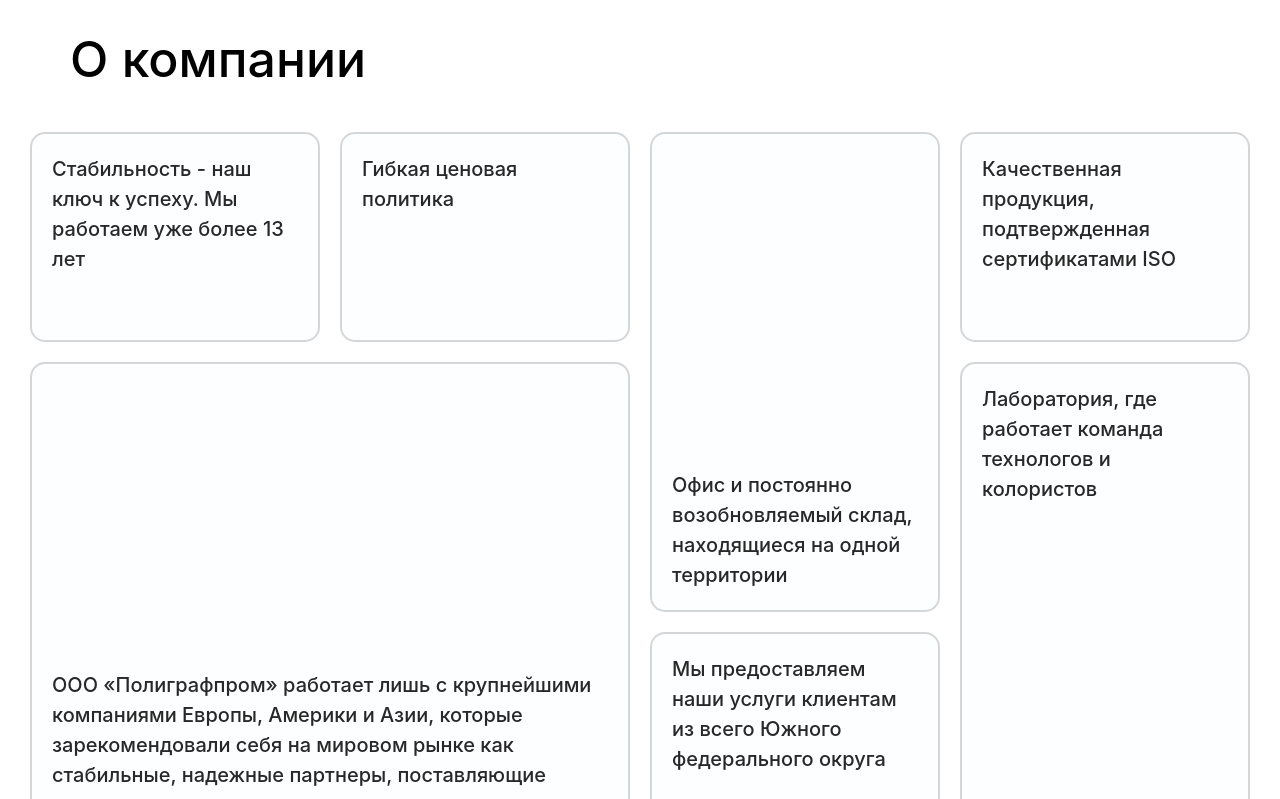
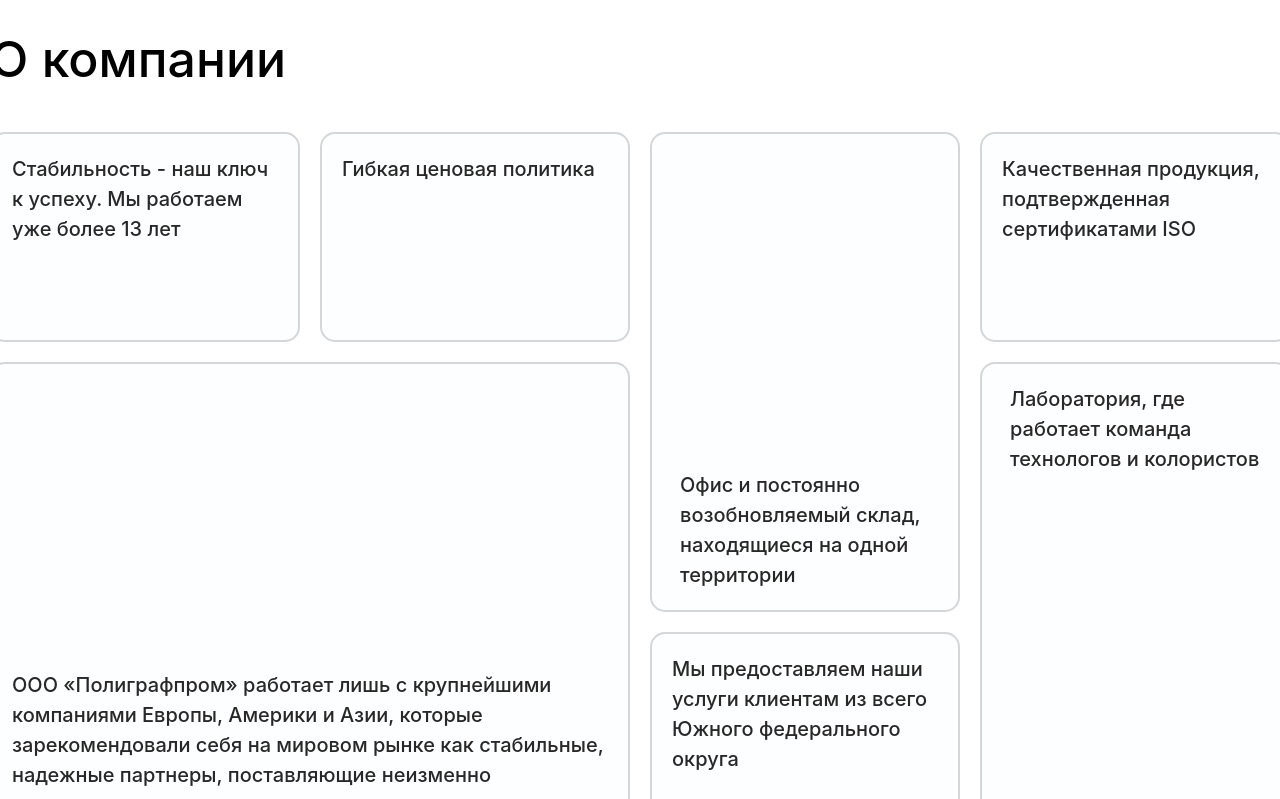
Before and after one commit to sonia13marker/poligraf_prom, a React (Create React App) app: page / in a window 1280 px wide. Shown: the part 900-1699 px from the top of the page. Built offline with nearby package versions, Linux system fonts and the light colour scheme.

Commit message:
fix main page

```diff
--- a/src/components/AboutCompanyBigBlock/AboutCompanyBigBlock.module.scss
+++ b/src/components/AboutCompanyBigBlock/AboutCompanyBigBlock.module.scss
@@ -3,8 +3,9 @@
 .block {
   @include flex-column;
   justify-content: flex-end;
+  align-items: flex-start;
   display: flex;
-  width: 600px;
+  width: 100%;
   height: 480px;
   padding: 20px;
   border-radius: 15px;
@@ -28,8 +29,9 @@
   &__text {
     @include inter-medium-20;
     color: $main-black;
+    //font-size: 25px;
     line-height: 150%;
-    max-width: 580px;
+    //max-width: 580px;
     width: 100%;
     text-align: left;
     z-index: 2;
--- a/src/components/AboutCompanyComponent/AboutCompanyComponent.module.scss
+++ b/src/components/AboutCompanyComponent/AboutCompanyComponent.module.scss
@@ -2,6 +2,8 @@
 
 .about {
   margin: $indent-150 0;
+  max-width: 1300px;
+  width: 100%;
 
   &__title {
     @include inter-medium-50;
@@ -9,8 +11,11 @@
   }
 
   &__wrapper {
-    @include flex-row;
-    justify-content: center;
+    display: grid;
+    grid-template-columns: 1fr 1fr;
+    grid-template-rows: 1fr;
+    //@include flex-row;
+    //justify-content: center;
     gap: 20px;
 
     &__oneHalf {
@@ -19,7 +24,11 @@
       gap: 20px;
 
       &__one {
-        @include flex-row;
+        width: 100%;
+        display: grid;
+        grid-template-columns: 1fr 1fr;
+        grid-template-rows: 1fr;
+        //@include flex-row;
         gap: 20px;
       }
     }
--- a/src/components/AboutCompanyLargeBottomBlock/AboutCompanyLargeBottomBlock.module.scss
+++ b/src/components/AboutCompanyLargeBottomBlock/AboutCompanyLargeBottomBlock.module.scss
@@ -3,7 +3,7 @@
 .block {
   @include flex-column;
   justify-content: flex-end;
-  width: 290px;
+  width: 100%;
   height: 480px;
   padding: 20px;
   border-radius: 15px;
--- a/src/components/AboutCompanyLargeTopBlock/AboutCompanyLargeTopBlock.module.scss
+++ b/src/components/AboutCompanyLargeTopBlock/AboutCompanyLargeTopBlock.module.scss
@@ -3,7 +3,7 @@
 .block {
   @include flex-column;
   justify-content: flex-start;
-  width: 290px;
+  width: 100%;
   height: 480px;
   padding: 20px;
   border-radius: 15px;
--- a/src/components/AboutCompanySmallBlock/AboutCompanySmallBlock.module.scss
+++ b/src/components/AboutCompanySmallBlock/AboutCompanySmallBlock.module.scss
@@ -2,7 +2,7 @@
 
 .block {
   display: block;
-  width: 290px;
+  width: 100%;
   height: 210px;
   padding: 20px;
   border-radius: 15px;
--- a/src/components/Footer/Footer.module.scss
+++ b/src/components/Footer/Footer.module.scss
@@ -10,6 +10,8 @@
 
   &__wrapper {
     @include flex-column;
+    max-width: 1300px;
+    width: 100%;
 
     &__text {
       @include inter-regular-14;
--- a/src/components/Header/Header.module.scss
+++ b/src/components/Header/Header.module.scss
@@ -1,7 +1,9 @@
 @import "../../style.module.scss";
 
 .header {
-  padding: 30px 70px;
+  max-width: 1300px;
+  width: 100%;
+  margin: 30px 70px;
   @include flex-row;
 
   &__logo {
--- a/src/components/PartnersComponent/PartnersComponent.module.scss
+++ b/src/components/PartnersComponent/PartnersComponent.module.scss
@@ -3,7 +3,7 @@
 .wrapper {
   @include flex-column;
   align-items: flex-start;
-  gap: $indent-65;
+  gap: $indent-35;
   margin-bottom: $indent-150;
 
   &__title {
--- a/src/components/SmallNewsComponent/SmallNewsComponent.jsx
+++ b/src/components/SmallNewsComponent/SmallNewsComponent.jsx
@@ -25,9 +25,10 @@ export default function SmallNewsComponent() {
   ];
   return (
     <span className={style.wrapper}>
-      <h2 className={style.wrapper__title}>Новости </h2>
+      <span className={style.wrapperTwo}>
+        <h2 className={style.wrapperTwo__title}>Новости </h2>
 
-      <span className={style.wrapper__elements}>
+        <span className={style.wrapperTwo__elements}>
           {news.map((oneNew, i) => (
             <NewsCard
               index={i}
@@ -37,6 +38,7 @@ export default function SmallNewsComponent() {
             />
           ))}
         </span>
+      </span>
 
       <Link to={"/news"} className={style.wrapper__button}>
         Посмотреть все
--- a/src/components/SmallNewsComponent/SmallNewsComponent.module.scss
+++ b/src/components/SmallNewsComponent/SmallNewsComponent.module.scss
@@ -9,19 +9,6 @@
   gap: $indent-65;
   margin-bottom: $indent-150;
 
-
-  &__title {
-    @include inter-medium-50;
-    margin-bottom: $indent-35;
-  }
-
-  &__elements {
-    width: 100%;
-    @include flex-row;
-    //flex-wrap: wrap;
-    //gap: 5px;
-  }
-
   &__button {
     align-self: center;
     display: block;
@@ -32,3 +19,22 @@
     }
   }
 }
+
+.wrapperTwo {
+  @include flex-column;
+  gap: $indent-35;
+  width: 100%;
+  align-items: stretch;
+
+  &__title {
+    @include inter-medium-50;
+  }
+
+  &__elements {
+    width: 100%;
+    @include flex-row;
+    //flex-wrap: wrap;
+    //gap: 5px;
+  }
+
+}
--- a/src/components/Wrapper/Wrapper.module.scss
+++ b/src/components/Wrapper/Wrapper.module.scss
@@ -1,5 +1,8 @@
+@import '../../style.module';
+
 .wrapper {
   width: 100%;
+  @include flex-column;
 }
 
 .content {
```
Lines whose indentation alone changed are shown as unchanged.
